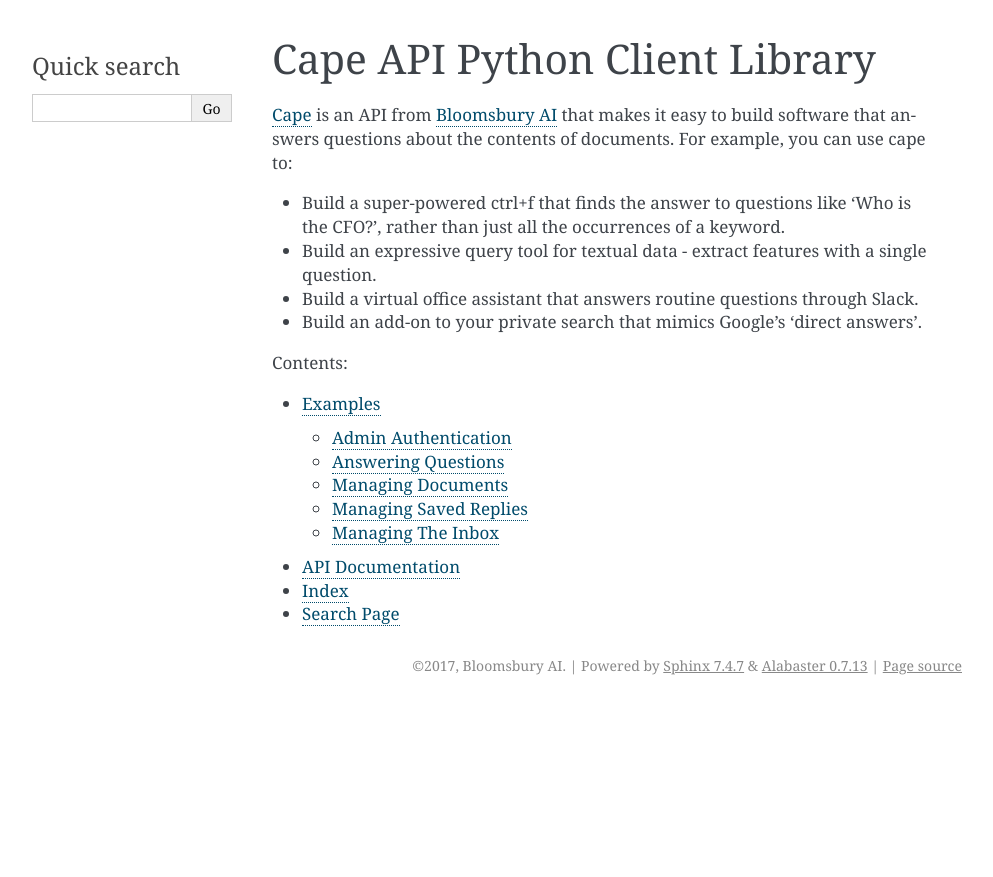
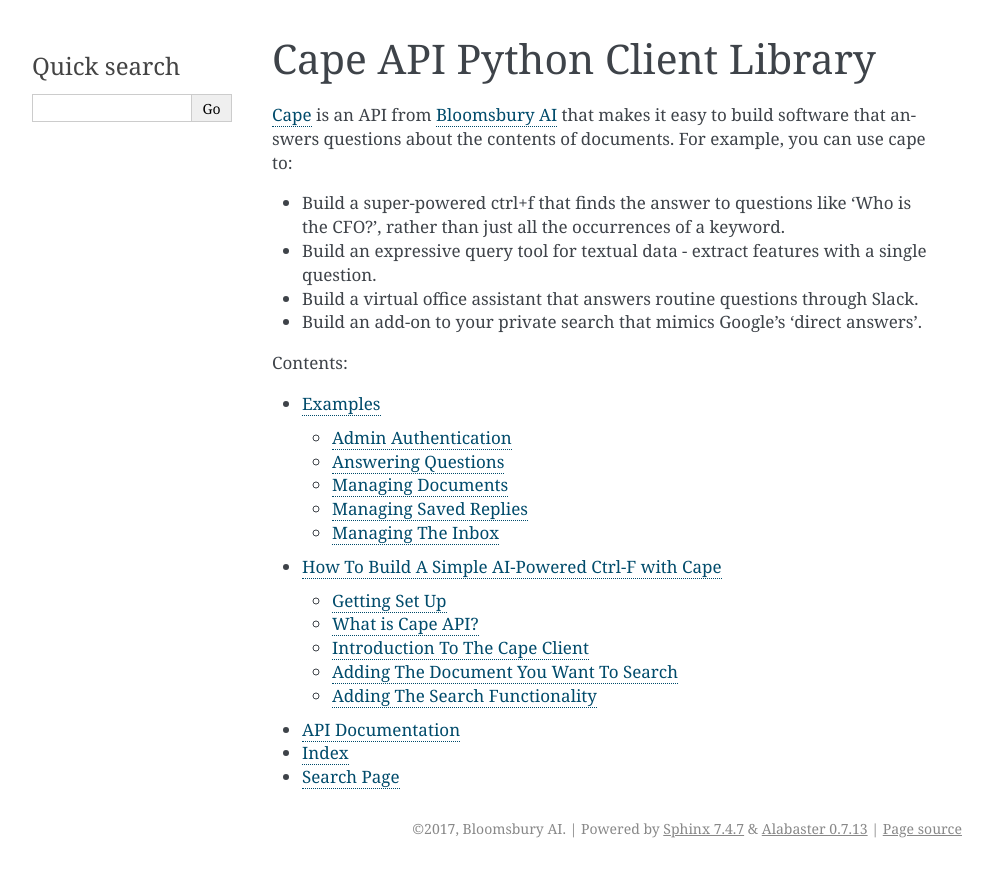
Before and after one commit to bloomsburyai/cape-client, a Sphinx documentation site: the page built from docs/source/index.rst, in a window 1280 px wide. Shown: the top 877 px of the page, without its empty margins (148-1141 px from the left). Built offline with Sphinx 7.4.7, drawn with Linux system fonts in a browser that asks for light colours; some of the changed lines change nothing that is shown.

Commit message:
intermediate ctrl+f demo

```diff
--- /dev/null
+++ b/docs/source/ctrl_f_tutorial.rst
@@ -0,0 +1,188 @@
+=================================================
+How To Build A Simple AI-Powered Ctrl-F with Cape
+=================================================
+
+The Cape API is a an easy to use way to add advanced, AI-powered question answering to your application. In this
+tutorial we show you how you can create an AI-Powered Ctrl-F using the Cape API with only a few lines of code.
+
+You can view the finished demo here
+
+..  contents::
+    :local:
+
+
+Getting Set Up
+--------------
+
+Requirements
+^^^^^^^^^^^^
+
+* Python 3.6+
+* Python packages are defined within requirements.txt, you can install them with the following command::
+
+    pip3 install -r requirements.txt
+
+* A Cape Account. You can sign up with Google or Facebook, it's easy. `Do it now <https://alpha.thecape.ai>`_.
+
+Getting The Code
+^^^^^^^^^^^^^^^^
+
+You can complete this tutorial in two ways. You can build up your code along the way, copying and pasting code snippets
+where needed and adding boilerplate, or you can clone our `tutorial repository <https://github.com/bloogram/basic-ctrl-f-tutorials>`_ with
+completed boilerplate code.
+
+The default branch, ``begin`` has missing pieces of code that you'll be able to fill in during the tutorial. Another
+branch, named ``completed`` has the completed code (minus authentication credentials) - so you should be able to use
+it straight away!
+
+What is  Cape API?
+---------------------
+
+.. _what_is_the_cape_api:
+
+Cape API is an API that finds the bit of text in a document that answers a question. For examples, say you had a document
+such as: ::
+
+    "You should use the Cape API to build really cool question answering systems"
+
+And you had a question like: ::
+
+    "What could I use for building a qa system?"
+
+Using our API, you'd be able to ask this question to the document and get out an answer like this: ::
+
+    "Cape API"
+
+Introduction To The Cape Client
+-------------------------------
+
+.. _cape_client_introduction:
+
+We've written a Python client for Cape API that we'll be using to build our ctrl+f functionality.
+
+Authenticating
+^^^^^^^^^^^^^^
+
+There are two ways to authenticate - with an **Admin Token** or your **username and password**.
+
+**Note:** If you've created an account with Facebook or Google you won't have a password, so you'll have to use your admin token.
+To get your amin token, login `here <https://alpha.thecape.ai>`_, go to the top right hand corner,
+click on the cartoon head and shoulders and your admin token should be displayed.
+
+Here's the code to authenticate with the **username and password**::
+
+    from cape.client import CapeClient
+    cape_client = CapeClient()
+    # login with the client
+    cape_client.login('USERNAME', 'PASSWORD')
+
+Alternatively, you can use the **Admin Token**. ::
+
+    from cape.client import CapeClient
+    cape_client = CapeClient(admin_token=ADMIN_TOKEN)
+
+The User Token And The Admin Token
+^^^^^^^^^^^^^^^^^^^^^^^^^^^^^^^^^^
+
+There are two types of token used in the Cape API: the **Admin Token** and the **User Token**.
+
+The **Admin Token** gives you full control over your account, and is required for things like adding Documents, adding
+Saved Replies etc. You can get your admin token from your online dashboard once logged in, and use it as a parameter
+to your API calls even if you aren't logged in.::
+
+    # set the default threshold to low - means the AI will
+    # answer you more of the time, but will get more wrong
+    cape_client.set_default_threshold('low')
+
+
+The **User Token** is only used when answering questions. You can think of your User token as giving someone 'read'
+access to your AI. The following code retrieves your user token so we can query our document for answers.::
+
+    user_token = cape_client.get_user_token
+    print(user_token)
+    08aerv08ajkdp
+Adding The Document You Want To Search
+--------------------------------------
+
+.. _adding_documents:
+
+In our final demo we'll have a text area where you can copy and paste in a document you'd like to be able to search
+and see the results immediately. To get started with this, we'll explore the upload documents functionality of the
+Cape API.
+
+The Upload Document Method
+^^^^^^^^^^^^^^^^^^^^^^^^^^
+
+There are two ways to create a document - literally uploading a document from your filesystem (for the time being
+restricted to markdown and txt documents), or passing a string as the body of the document in the add document method.
+During this tutorial we'll be using the latter.
+
+Let's say that someone has copied and pasted the following Wikipedia article on football into our text area::
+
+    Football is a family of team sports that involve, to varying degrees, kicking a ball with the foot to score a goal.
+    Unqualified, the word football is understood to refer to whichever form of football is the most popular in the
+    regional context in which the word appears. Sports commonly called 'football' in certain places include:
+    association football (known as soccer in some countries); gridiron football (specifically American football
+    or Canadian football); Australian rules football; rugby football (either rugby league or rugby union); and Gaelic
+    football.[1][2] These different variations of football are known as football codes.
+
+    Various forms of football can be identified in history, often as popular peasant games. Contemporary codes of
+    football can be traced back to the codification of these games at English public schools during the nineteenth
+    century.[3][4] The expanse of the British Empire allowed these rules of football to spread to areas of British
+    influence outside the directly controlled Empire.[5] By the end of the nineteenth century, distinct regional codes
+    were already developing: Gaelic football, for example, deliberately incorporated the rules of local traditional
+    football games in order to maintain their heritage.[6] In 1888, The Football League was founded in England,
+    becoming the first of many professional football competitions. During the twentieth century, several of the
+    various kinds of football grew to become some of the most popular team sports in the world.
+
+Once we've got this string, we can add a Document to Cape using the Cape Client and start answering questions straight
+away. ::
+
+    doc_id = cape_client.upload_document("Football Document", WIKIPEDIA_TEXT)
+    # you can ask a question to a specific document by referencing the document id
+    answers = cc.answer('What is football?',
+                        user_token,
+                        document_ids = ['Football Document'],
+                        source_type = 'document',
+                        number_of_items=1)
+    print(answers)
+    # ['Football is a family of team sports']
+
+Combining The Upload Document Method With Our Demo App
+^^^^^^^^^^^^^^^^^^^^^^^^^^^^^^^^^^^^^^^^^^^^^^^^^^^^^^
+
+For our demo app, we'll be taking the value of a textarea input and uploading that as our document. For the time being
+we only have a python client, so let's create an endpoint that takes in the document and uploads it. Since this is a
+demo, we'll use the `Flask <http://flask.pocoo.org/>`_ framework.
+
+Let's say you have a textarea element like the following::
+
+    <textarea class="form-control" id="documentText" rows="6"
+        placeholder="copy and paste text here"></textarea>
+
+With the following jquery snippet that will hit an `add_document` endpoint with the contents of the `documentText`
+textarea::
+
+    $(document).ready(function(){
+        $('#documentText').bind('input propertychange', function () {
+            $.post('/add_document', {'doc':$(this).val()});
+        });
+    });
+
+We can then create an endpoint using a logged-in Cape Client::
+
+    # create a _doc_id variable private to the source file, to be shared across endpoints
+    _doc_it = ""
+
+    # create add_document endpoint
+    @app.route('/add_document', methods=['POST'])
+    def add_document():
+        doc_text = request.form.get('doc', "") # get the document text from the post request
+        _doc_id = _cape_client.upload_document(title='ctrl_f_doc', text=doc_text, replace=True) # upload the document,
+        print(f'uploaded doc with id: {_doc_id}')
+        return jsonify({'success': True})
+
+If you're using our boilerplate code, you can find the html for our demo in `templates/index.html`.
+
+Adding The Search Functionality
+-------------------------------
--- a/docs/source/index.rst
+++ b/docs/source/index.rst
@@ -19,6 +19,7 @@
     :caption: Contents:
 
     examples
+    ctrl_f_tutorial
 
 *   :ref:`API Documentation <api-docs>`
 *   :ref:`genindex`
```
